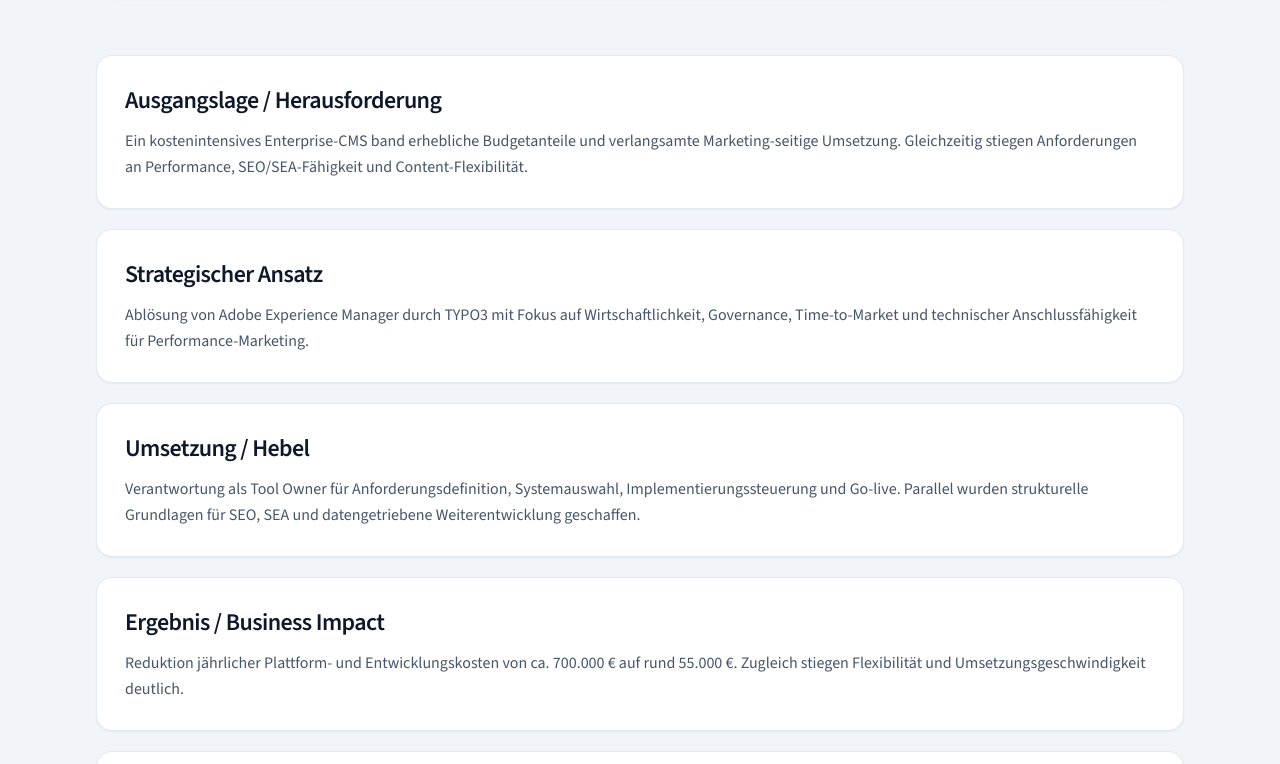
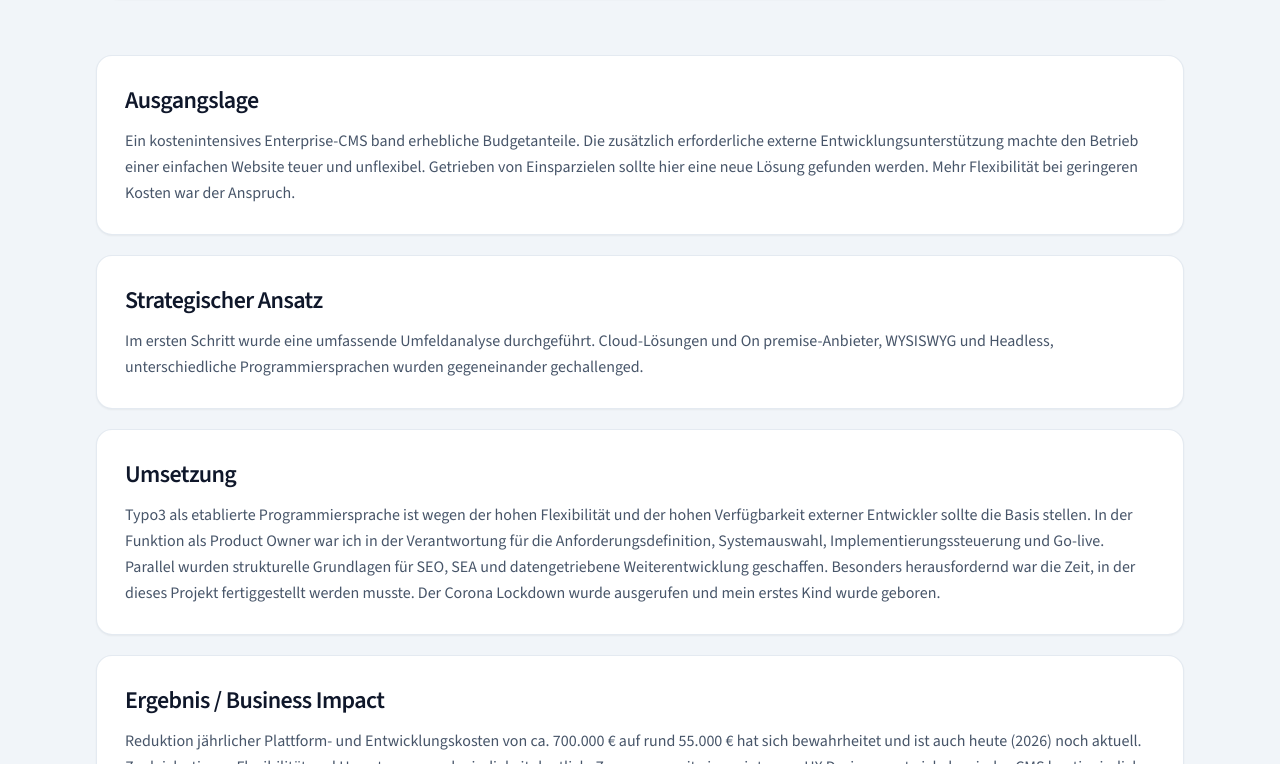
Before and after one commit to martinfischer42/Beyond_cv, a React (Vite) app: page /cases/cms-migration in a window 1280 px wide. Shown: the part 556-1320 px from the top of the page. Built offline with nearby package versions, Linux system fonts and the light colour scheme.

Commit message:
Update CmsMigrationCasePage.tsx

```diff
--- a/src/pages/CmsMigrationCasePage.tsx
+++ b/src/pages/CmsMigrationCasePage.tsx
@@ -4,20 +4,20 @@ const highlights = ['AEM → TYPO3 Migration', '700.000 € → 55.000 € jähr
 
 const sections = [
   {
-    title: 'Ausgangslage / Herausforderung',
-    text: 'Ein kostenintensives Enterprise-CMS band erhebliche Budgetanteile und verlangsamte Marketing-seitige Umsetzung. Gleichzeitig stiegen Anforderungen an Performance, SEO/SEA-Fähigkeit und Content-Flexibilität.',
+    title: 'Ausgangslage',
+    text: 'Ein kostenintensives Enterprise-CMS band erhebliche Budgetanteile. Die zusätzlich erforderliche externe Entwicklungsunterstützung machte den Betrieb einer einfachen Website teuer und unflexibel. Getrieben von Einsparzielen sollte hier eine neue Lösung gefunden werden. Mehr Flexibilität bei geringeren Kosten war der Anspruch.',
   },
   {
     title: 'Strategischer Ansatz',
-    text: 'Ablösung von Adobe Experience Manager durch TYPO3 mit Fokus auf Wirtschaftlichkeit, Governance, Time-to-Market und technischer Anschlussfähigkeit für Performance-Marketing.',
+    text: 'Im ersten Schritt wurde eine umfassende Umfeldanalyse durchgeführt. Cloud-Lösungen und On premise-Anbieter, WYSISWYG und Headless, unterschiedliche Programmiersprachen wurden gegeneinander gechallenged.',
   },
   {
-    title: 'Umsetzung / Hebel',
-    text: 'Verantwortung als Tool Owner für Anforderungsdefinition, Systemauswahl, Implementierungssteuerung und Go-live. Parallel wurden strukturelle Grundlagen für SEO, SEA und datengetriebene Weiterentwicklung geschaffen.',
+    title: 'Umsetzung',
+    text: 'Typo3 als etablierte Programmiersprache ist wegen der hohen Flexibilität und der hohen Verfügbarkeit externer Entwickler sollte die Basis stellen. In der Funktion als Product Owner war ich in der Verantwortung für die Anforderungsdefinition, Systemauswahl, Implementierungssteuerung und Go-live. Parallel wurden strukturelle Grundlagen für SEO, SEA und datengetriebene Weiterentwicklung geschaffen. Besonders herausfordernd war die Zeit, in der dieses Projekt fertiggestellt werden musste. Der Corona Lockdown wurde ausgerufen und mein erstes Kind wurde geboren. ',
   },
   {
     title: 'Ergebnis / Business Impact',
-    text: 'Reduktion jährlicher Plattform- und Entwicklungskosten von ca. 700.000 € auf rund 55.000 €. Zugleich stiegen Flexibilität und Umsetzungsgeschwindigkeit deutlich.',
+    text: 'Reduktion jährlicher Plattform- und Entwicklungskosten von ca. 700.000 € auf rund 55.000 € hat sich bewahrheitet und ist auch heute (2026) noch aktuell. Zugleich stiegen Flexibilität und Umsetzungsgeschwindigkeit deutlich. Zusammen mit einem internen UX Designer entwickeln wir das CMS kontinuierlich weiter. Der nächste plausible Schritt wäre nun, die Möglichkeiten durch KI zu evaluieren. Denn heute ist eine React SPA als auch ohne Software Engineering möglich.',
   },
   {
     title: 'Relevanz für zukünftige Rollen',
```
